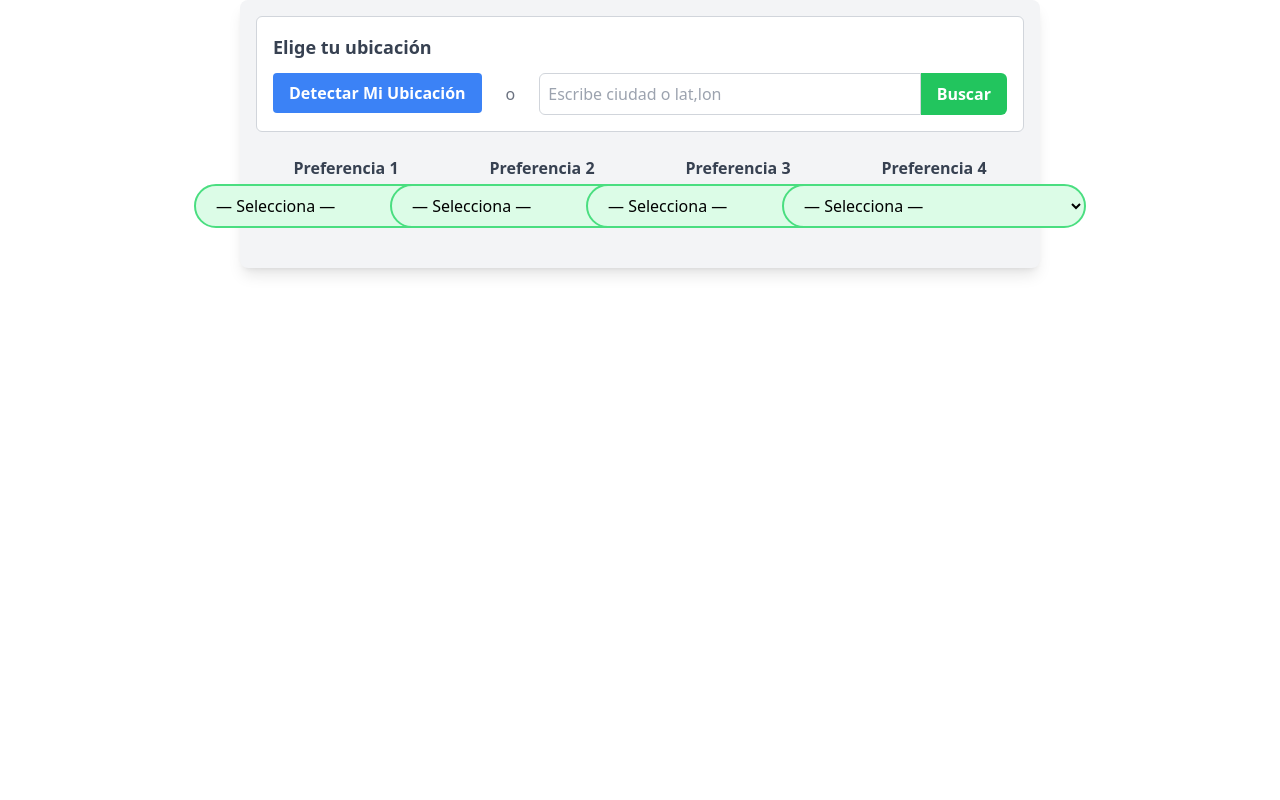
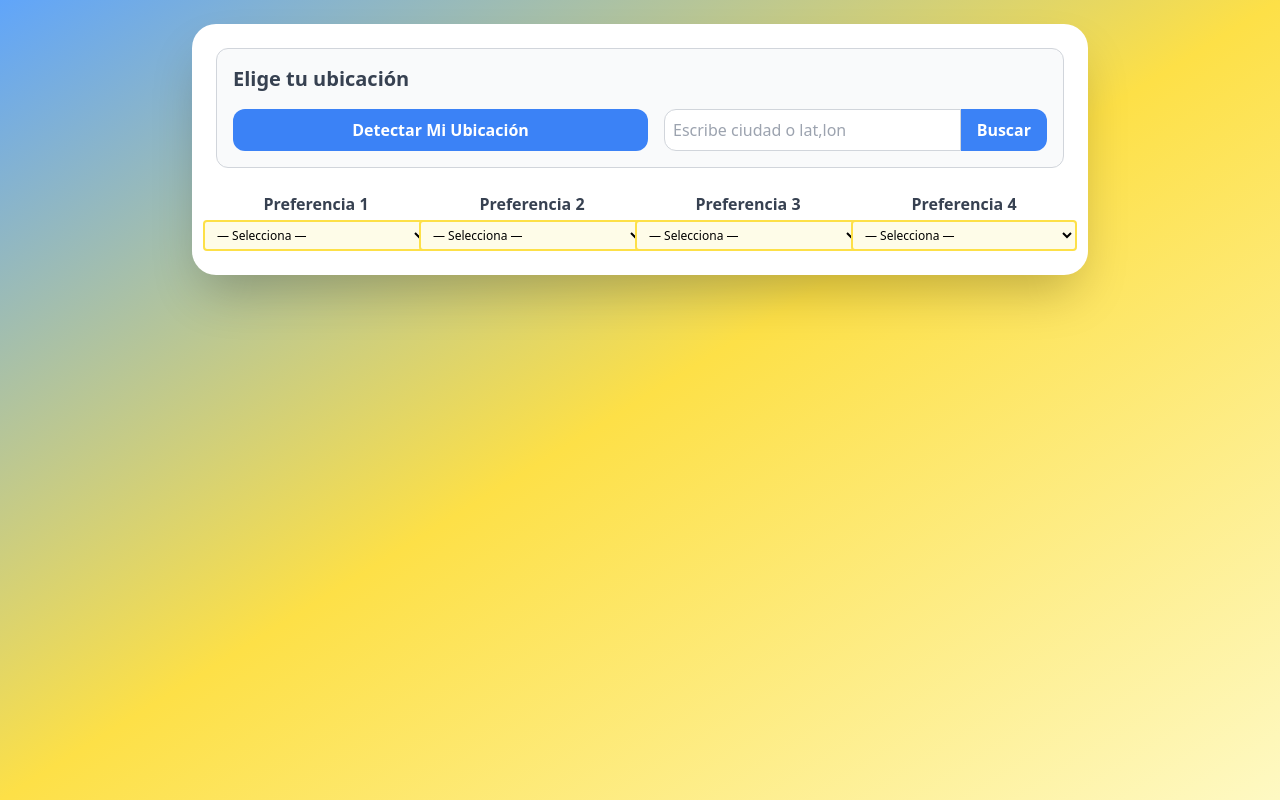
Before and after one commit to sebargith/Proyecto_IS2, a React (Vite) app: page / in a window 1280 px wide. Built offline with nearby package versions, Linux system fonts and the light colour scheme.

Commit message:
Actualizaciones al componente ProfileSelect y mejoras visuales en botones y fondo

```diff
--- a/src/App.tsx
+++ b/src/App.tsx
@@ -6,21 +6,17 @@ import ProfileSelect from './components/ProfileSelect';
 import { useWeather } from './hooks/useWeather';
 import WeatherWidget from './components/WeatherWidget';
 
-// Etiquetas de listas despleglables
+// Etiquetas de listas desplegables
 const LABELS = ['Preferencia 1', 'Preferencia 2', 'Preferencia 3', 'Preferencia 4'];
 
 const App: React.FC = () => {
-  // Estado de ubicación
   const [locationQuery, setLocationQuery] = useState<string | null>(null);
   const [manualInput, setManualInput] = useState('');
   const [geoError, setGeoError] = useState<string | null>(null);
   const [detecting, setDetecting] = useState(false);
 
-  // hook del clima
-  const { condiciones, isLoading: loadingWeather, error: weatherError } =
-    useWeather(locationQuery);
+  const { condiciones, isLoading: loadingWeather, error: weatherError } = useWeather(locationQuery);
 
-  // Estado de perfiles
   const [slots, setSlots] = useState<string[]>(['', '', '', '']);
 
   const handleSlotChange = (index: number, newId: string) =>
@@ -30,16 +26,14 @@ const App: React.FC = () => {
       return next;
     });
 
-  // Perfiles únicos seleccionados
   const perfilesElegidos: Profile[] = Array.from(
     new Set(
       slots
-        .filter(Boolean) // quita strings vacíos
+        .filter(Boolean)
         .map(id => profiles.find(p => p.id.toString() === id)!)
     )
   );
 
-  // Geolocalización
   const handleDetectLocation = useCallback(() => {
     if (!navigator.geolocation) {
       setGeoError('Tu navegador no soporta geolocalización.');
@@ -74,7 +68,6 @@ const App: React.FC = () => {
     );
   }, []);
 
-  // Poner localización manualmente
   const handleSubmitCity = (e: React.FormEvent<HTMLFormElement>) => {
     e.preventDefault();
     if (manualInput.trim()) {
@@ -83,38 +76,38 @@ const App: React.FC = () => {
     }
   };
 
+  let bgColor = 'bg-gradient-to-br from-blue-400 via-yellow-300 to-yellow-100';
+
   return (
-    <>
-      {/* Widget de clima*/}
-      {condiciones && <WeatherWidget condiciones={condiciones} />}
+    <div className={`min-h-screen ${bgColor} p-6`}>
+      <div className="max-w-4xl mx-auto bg-white shadow-2xl rounded-3xl p-6 space-y-6">
+        {/* Widget clima */}
+        {condiciones && <WeatherWidget condiciones={condiciones} />}
 
-      <div className="w-[800px] mx-auto p-4 bg-gray-100 shadow-lg rounded-lg">
-        {/*Tarjeta de ubicación */}
-        <div className="mb-6 p-4 border border-gray-300 rounded-md bg-white">
-          <h2 className="text-lg font-semibold mb-3 text-gray-700">Elige tu ubicación</h2>
+        {/* Tarjeta ubicación */}
+        <div className="p-4 border border-gray-300 rounded-xl bg-gray-50">
+          <h2 className="text-xl font-semibold mb-4 text-gray-700">Elige tu ubicación</h2>
 
-          <div className="flex flex-col sm:flex-row gap-4 items-start">
+          <div className="flex flex-col sm:flex-row gap-4">
             <button
               onClick={handleDetectLocation}
               disabled={detecting}
-              className="bg-blue-500 hover:bg-blue-700 text-white font-bold py-2 px-4 rounded disabled:opacity-50 disabled:cursor-not-allowed whitespace-nowrap"
+              className="flex-1 bg-blue-500 hover:bg-blue-600 text-white font-semibold py-2 px-4 rounded-xl disabled:opacity-50 disabled:cursor-not-allowed"
             >
               {detecting ? 'Detectando…' : 'Detectar Mi Ubicación'}
             </button>
 
-            <span className="hidden sm:inline self-center text-gray-500 mx-2">o</span>
-
-            <form onSubmit={handleSubmitCity} className="flex flex-grow w-full sm:w-auto">
+            <form onSubmit={handleSubmitCity} className="flex flex-1">
               <input
                 type="text"
                 value={manualInput}
                 onChange={e => setManualInput(e.target.value)}
                 placeholder="Escribe ciudad o lat,lon"
-                className="flex-grow p-2 border border-gray-300 rounded-l-md focus:outline-none focus:ring-2 focus:ring-blue-500"
+                className="flex-grow p-2 rounded-l-xl border border-gray-300 focus:outline-none focus:ring-2 focus:ring-indigo-400"
               />
               <button
                 type="submit"
-                className="bg-green-500 hover:bg-green-700 text-white font-bold py-2 px-4 rounded-r-md"
+                className="bg-blue-500 hover:bg-blue-600 text-white font-semibold px-4 rounded-r-xl"
               >
                 Buscar
               </button>
@@ -130,8 +123,8 @@ const App: React.FC = () => {
           )}
         </div>
 
-        {/* Cuatro listas desplegables en una fila */}
-        <div className="grid grid-cols-2 md:grid-cols-4 gap-4 mb-6 place-items-center">
+        {/* Listas desplegables */}
+        <div className="grid grid-cols-1 sm:grid-cols-2 md:grid-cols-4 gap-4">
           {LABELS.map((lbl, idx) => (
             <ProfileSelect
               key={idx}
@@ -143,24 +136,22 @@ const App: React.FC = () => {
           ))}
         </div>
 
-        {/*Mensajes de carga / error del clima */}
+        {/* Mensajes de estado */}
         {locationQuery && loadingWeather && (
-          <p className="text-center text-gray-600 my-4">Cargando clima…</p>
+          <p className="text-center text-gray-600">Cargando clima…</p>
         )}
         {locationQuery && weatherError && (
-          <p className="text-center text-red-600 my-4">Error al cargar clima: {weatherError}</p>
+          <p className="text-center text-red-600">Error al cargar clima: {weatherError}</p>
         )}
 
-        {/*Recomendaciones */}
+        {/* Recomendaciones */}
         {condiciones && perfilesElegidos.length > 0 && (
           perfilesElegidos.map(profile => (
-            <div key={profile.id} className="mb-6">
-              <h3 className="text-md font-medium text-gray-800 mb-2">{profile.name}</h3>
-
-              <div className="space-y-2">
+            <div key={profile.id} className="space-y-2">
+              <h3 className="text-lg font-semibold text-gray-800">{profile.name}</h3>
+              <div className="space-y-3">
                 {profile.activities
                   .filter(actividad => {
-                    // Evaluar si la actividad cumple con las condiciones climáticas
                     const esAdecuada =
                       condiciones.temperatura >= actividad.temperatura.min &&
                       condiciones.temperatura <= actividad.temperatura.max &&
@@ -168,13 +159,12 @@ const App: React.FC = () => {
                       (!condiciones.lluvia || actividad.lluviaPermitida) &&
                       condiciones.indiceUV <= actividad.indiceUVMax;
 
-                    return esAdecuada; // Solo incluir actividades adecuadas
+                    return esAdecuada;
                   })
                   .map((actividad, i) => (
                     <Recomendacion
                       key={`${profile.id}-${i}`}
                       actividad={actividad}
-                      condiciones={condiciones}
                     />
                   ))}
               </div>
@@ -183,12 +173,12 @@ const App: React.FC = () => {
         )}
 
         {condiciones && perfilesElegidos.length === 0 && (
-          <p className="text-center text-gray-600 mt-4">
+          <p className="text-center text-gray-600">
             Selecciona al menos un perfil en las listas de arriba.
           </p>
         )}
       </div>
-    </>
+    </div>
   );
 };
 
--- a/src/components/ProfileSelect.tsx
+++ b/src/components/ProfileSelect.tsx
@@ -8,7 +8,7 @@ interface Props {
   perfiles: Profile[];
   //ID del perfil
   value: string;
-  // Devuelve el nuego ID al componente padre
+  // Devuelve el nuevo ID al componente padre
   onChange: (newId: string) => void;
 }
 
@@ -19,8 +19,8 @@ const ProfileSelect: React.FC<Props> = ({ label, perfiles, value, onChange }) =>
     <select
       value={value}
       onChange={e => onChange(e.target.value)}
-      className="px-4 py-2 rounded-full border-2 border-green-400 bg-green-100
-                 hover:bg-green-200 focus:outline-none focus:ring-2 focus:ring-green-500"
+      className="px-2 py-1 rounded border-2 border-yellow-300 bg-yellow-50
+                 hover:bg-yellow-100 focus:outline-none focus:ring-2 focus:ring-yellow-400 text-xs"
     >
       <option value="">— Selecciona —</option>
       {perfiles.map(p => (
--- a/src/recomendations.tsx
+++ b/src/recomendations.tsx
@@ -1,44 +1,22 @@
 import React from "react";
 import { Actividad } from "./activities";
 
-interface CondicionesClimaticas {
-    temperatura: number;
-    viento: number;
-    lluvia: boolean;
-    indiceUV: number;
+interface Props {
+  actividad: Actividad;
 }
 
-  interface Props {
-    actividad: Actividad;
-    condiciones: CondicionesClimaticas;
-  }
+const Recomendacion: React.FC<Props> = ({ actividad }) => {
+  return (
+    <div
+      className="p-5 rounded-2xl shadow-md transform transition duration-300 hover:scale-105 border-2 border-green-400 bg-gradient-to-br from-green-50 to-white"
+    >
+      <h2 className="text-2xl font-bold mb-3 text-gray-800">{actividad.nombre}</h2>
 
-  const Recomendacion: React.FC<Props> = ({ actividad, condiciones }) => {
-    const {
-      temperatura,
-      viento,
-      lluvia,
-      indiceUV,
-    } = condiciones;
+      {/* Mostrar la descripción de la actividad */}
+      <p className="text-sm text-gray-600 mb-3">{actividad.descripcion}</p>
 
-    const esAdecuada =
-      temperatura >= actividad.temperatura.min &&
-      temperatura <= actividad.temperatura.max &&
-      viento <= actividad.vientoMax &&
-      (!lluvia || actividad.lluviaPermitida) &&
-      indiceUV <= actividad.indiceUVMax;
-
-    return (
-      <div className="p-4 rounded-xl shadow bg-white space-y-2 border border-gray-200">
-        <h2 className="text-xl font-bold text-blue-600">{actividad.nombre}</h2>
-        <p>
-          Condiciones actuales: {temperatura}°C, {viento} km/h,{" "}
-          {lluvia ? "lluvia" : "sin lluvia"}, UV: {indiceUV}
-        </p>
-        <p className={`font-semibold ${esAdecuada ? "text-green-600" : "text-red-600"}`}>
-          {esAdecuada
-            ? "Condiciones ideales para esta actividad."
-            : "No se recomienda realizar esta actividad en este momento."}
+      <p className="font-semibold text-green-700">
+        ✅ Condiciones ideales para esta actividad.
       </p>
     </div>
   );
```
Also changed, not shown: src/activities.ts (+11 -0 lines). Lines whose indentation alone changed are shown as unchanged.
